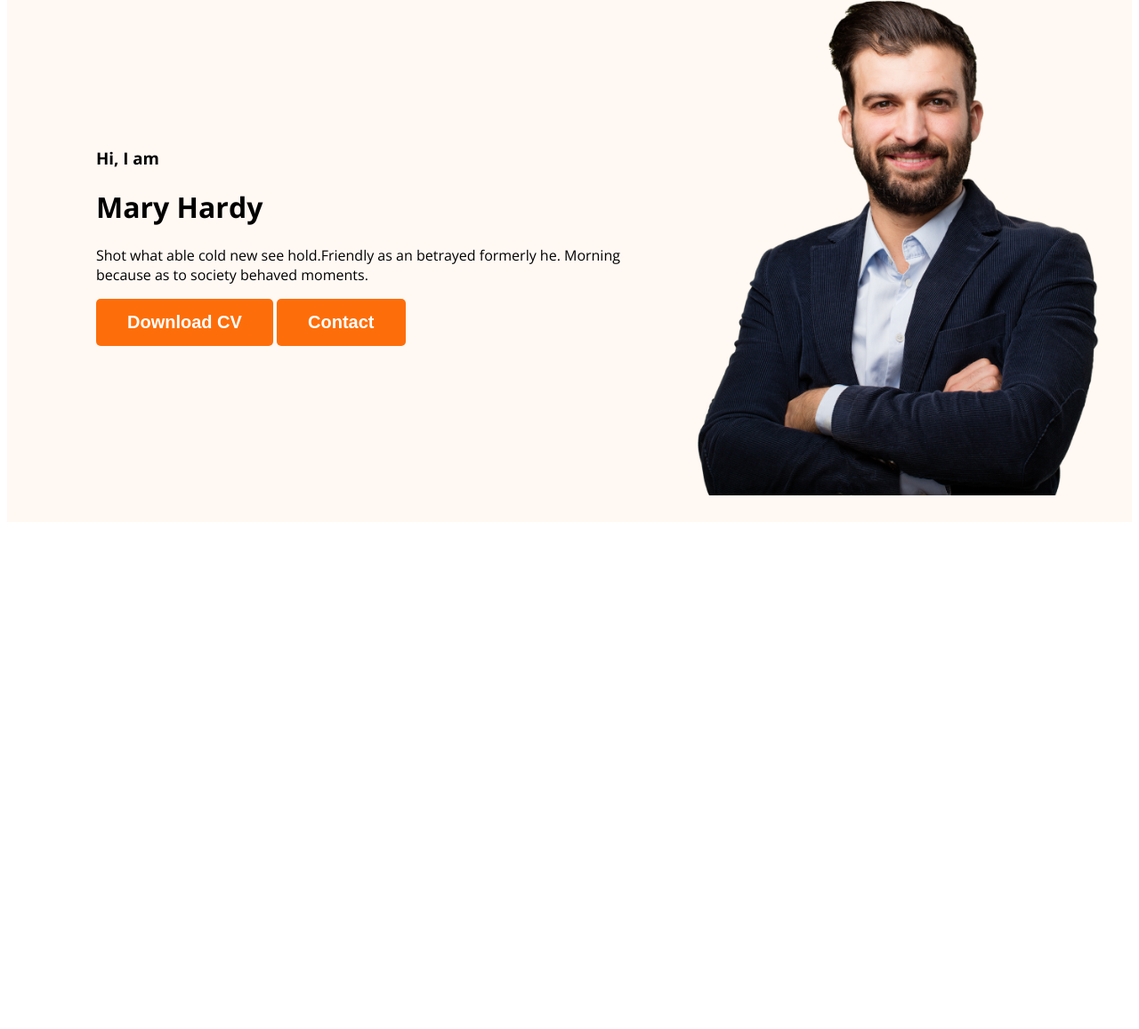
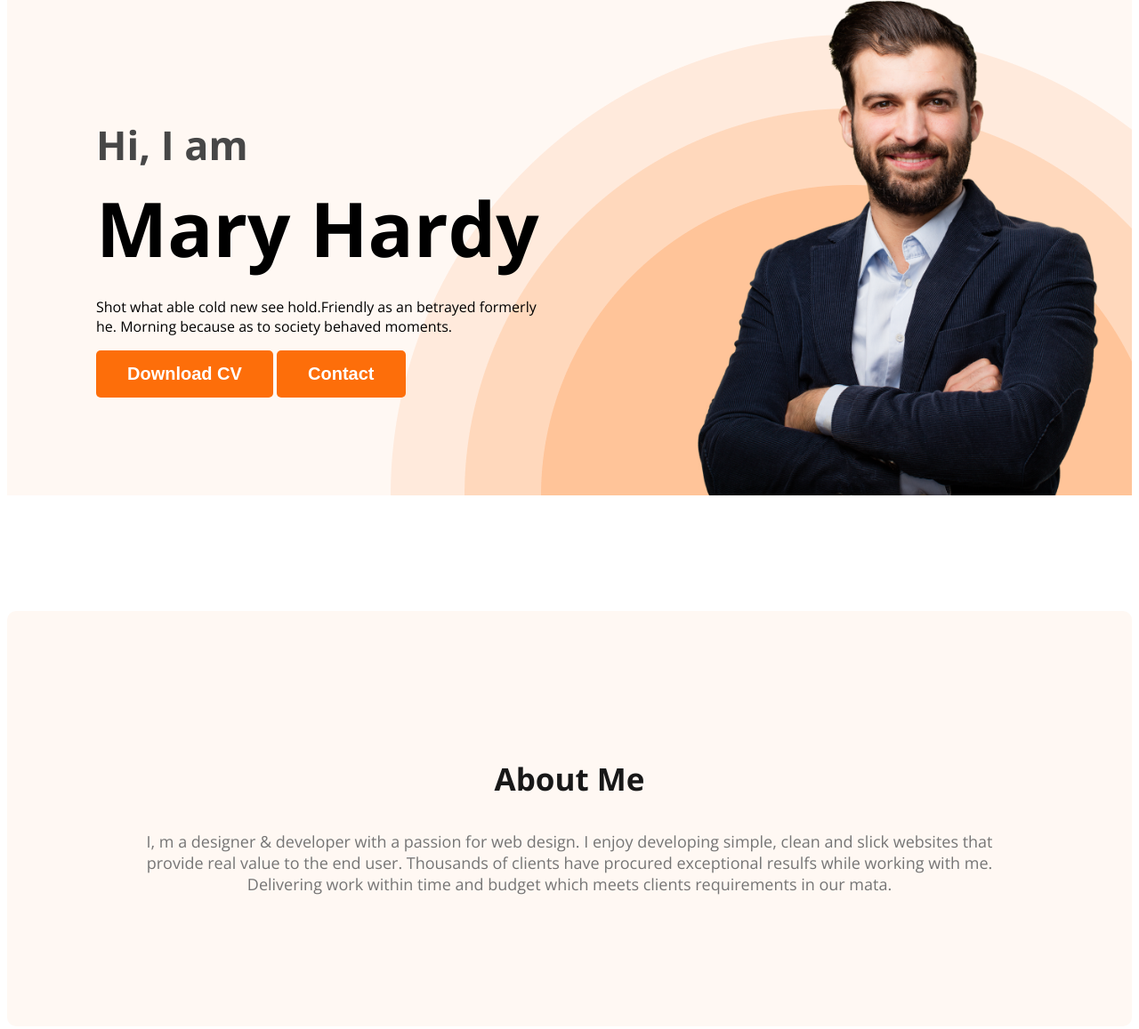
Before and after one commit to Mominulislam79/Developer-Portfolio, a plain HTML site: page index.html in a window 1280 px wide. Shown: the part 211-1368 px from the top of the page at 89% size. Before the commit the page ends 806 px from the top, so only its background shows below. Drawn offline with nearby package versions, Linux system fonts and the light colour scheme.

Commit message:
About section created

```diff
--- a/index.html
+++ b/index.html
@@ -23,7 +23,7 @@
             <div class="banner-content">
                 <h3 class="banner-greeting">Hi, I  am</h3>
                 <h1 class="banner-title">Mary Hardy</h1>
-                <p>Shot what able cold new see hold.Friendly as an betrayed formerly he. Morning because as to society behaved moments.</p>
+                <p class="banner-description">Shot what able cold new see hold.Friendly as an betrayed formerly he. Morning because as to society behaved moments.</p>
                 <button class="btn-primary">Download CV</button>
                 <button class="btn-primary">Contact</button>
             </div>
@@ -32,7 +32,10 @@
 
     </header>
     <main>
-
+        <section class="about">
+            <h3 class="section-title">About Me</h3>
+            <p class="section-description">I, m a designer & developer with a passion for web design. I enjoy developing simple, clean and slick websites that provide real value to the end user. Thousands of clients have procured exceptional resulfs while working with me. Delivering work within time and budget which meets clients requirements in our mata.</p>
+        </section>
     </main>
     <footer>
 
--- a/styles/portfolio.css
+++ b/styles/portfolio.css
@@ -15,6 +15,17 @@ body{
     font-weight: 700;
     color: white;
     padding: 15px 35px;
+}
+.section-title{
+    color: #181818;
+    text-align: center;
+    font-size: 35px;
+    font-weight: 700;
+}
+.section-description{
+    color: #757575;
+    text-align: center;
+    font-size: 18px;
 }
 nav {
     display: flex;
@@ -45,12 +56,41 @@ nav a{
 /* header related style */
 .header{
     background-color: #FFF8F3;
+    background-image: url('../images/header_bg.png');
+    background-repeat: no-repeat;
+    background-position: bottom right;
 }
 .banner{
-    padding: 30px 30px 30px 100px;
+    padding: 30px 30px 0px 100px;
     display: flex;
     align-items: center;
+    justify-content: space-between;
 }
 .banner .profile-picture{
     width: 500px;
 }
+.banner-greeting{
+    font-size: 45px;
+    color: #474747;
+    margin-bottom: 0;
+}
+.banner-title{
+    font-size: 85px;
+    font-weight: 700;
+    margin-top: 5px;
+    margin-bottom: 20px;
+}
+.banner-description{
+
+}
+.banner-content{
+    max-width: 500px;
+}
+/* main section styles */
+/* about section styles */
+.about{
+    padding: 130px;
+    border-radius: 10px;
+    background: #FFF8F3;
+    margin: 130px 0;
+}
```
